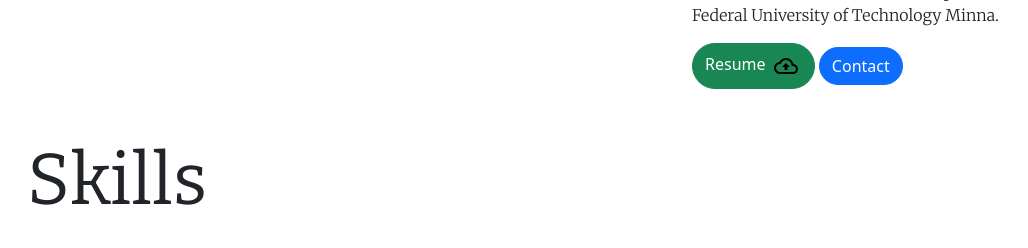
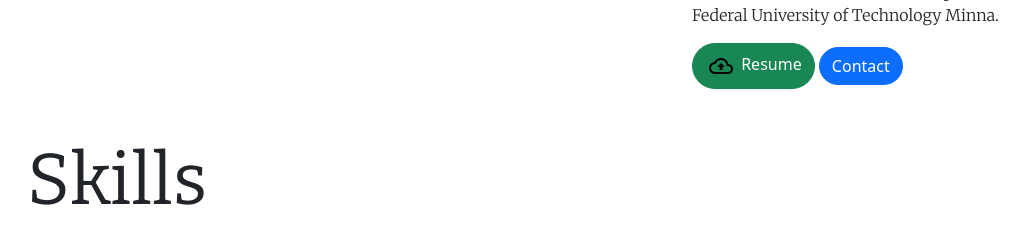
Before and after one commit to myekini/My-portfolio, a Django app: page / in a window 1280 px wide. Shown: the part 459-707 px from the top of the page, without its empty margins (55-1083 px from the left). Run offline with Django 4.2, Linux system fonts and the light colour scheme; some libraries are stand-ins or nearby versions; some web fonts are replaced.

Commit message:
dowload button

```diff
--- a/portfolio_app/templates/portfolio_app/index.html
+++ b/portfolio_app/templates/portfolio_app/index.html
@@ -77,8 +77,8 @@
                     <h1 class="display-4"> Muhammad Yekini </h1>
                     <p> Experienced Freelance Web Developer with a demonstrated history of working in the internet industry. Skilled in Cascading Style Sheets (CSS), AngularJS, HTML5, Python (Programming Language), and jQuery. Strong engineering professional with a Bachelor of Technology
                     - BTech focused in Mathematics and Computer Science from the Federal University of Technology Minna.</p>
-                    <button type="button" class="btn btn-success rounded-pill"> Resume <span><img src="{% static '/images/outline_cloud_upload_black_24dp.png'%}" class="p-1"/></span> </button>
-                    <button type="button" class="btn btn-primary rounded-pill"> Contact </button>
+                    <a href="{% static '/images/Resume.pdf'%}" class="btn btn-success rounded-pill" download><img src="{% static '/images/outline_cloud_upload_black_24dp.png'%}" class="p-1"> Resume</a>
+                    <a href="{% url 'portfolio_app:contact'%}" class="btn btn-primary rounded-pill"> Contact </a>
                 </div>
 
             </div>
```
Also changed, not shown: 3 other files.
